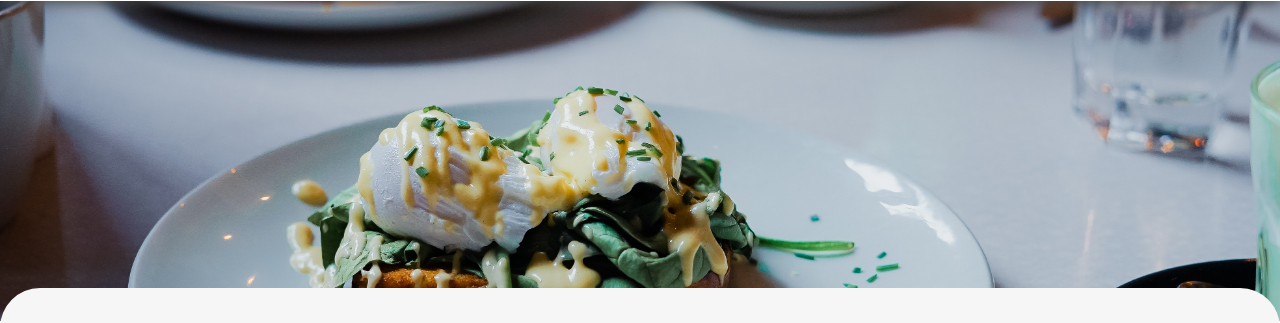
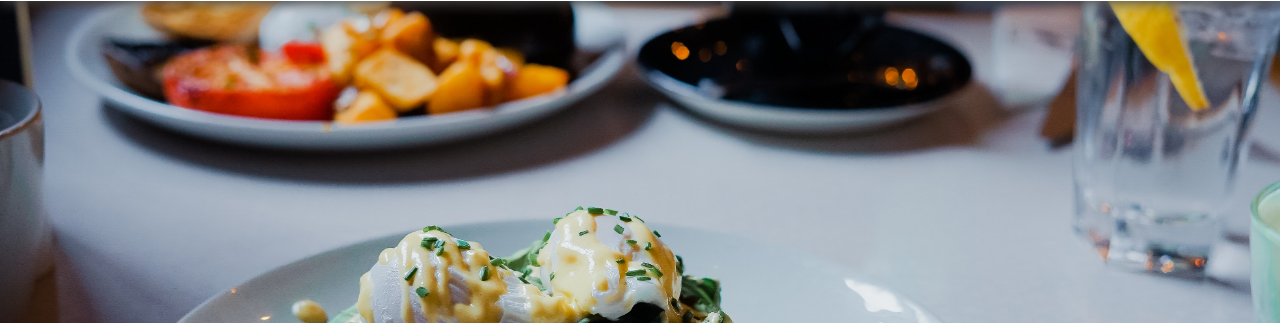
Before and after one commit to ayns789/ohmyfood, a website: page pages/a_la_francaise.html in a window 1280 px wide. Shown: the part 60-383 px from the top of the page. Drawn offline with Linux system fonts and the light colour scheme.

Commit message:
adjust image head pages menus

```diff
--- a/themes/_responsiveTabDesk.sass
+++ b/themes/_responsiveTabDesk.sass
@@ -36,8 +36,9 @@
 @media all and (min-width: 768px)
     main
         .imgHead, .imgHead2
-            height: 100%
-            max-height: 35em
+            // height: 100%
+            min-height: 35em
+            max-height: 35em !important
         .mainMenus
             .titrePage
                 h1
```
Also changed, not shown: css/main.css, 1 other file.
